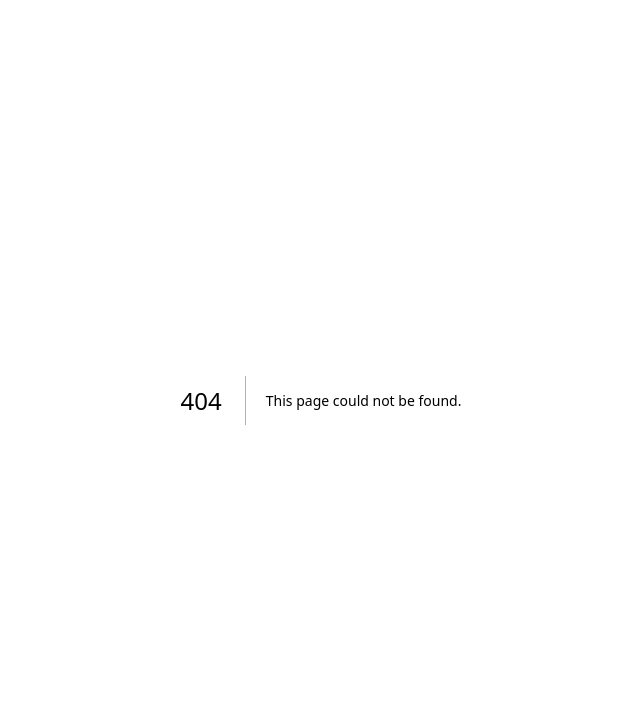
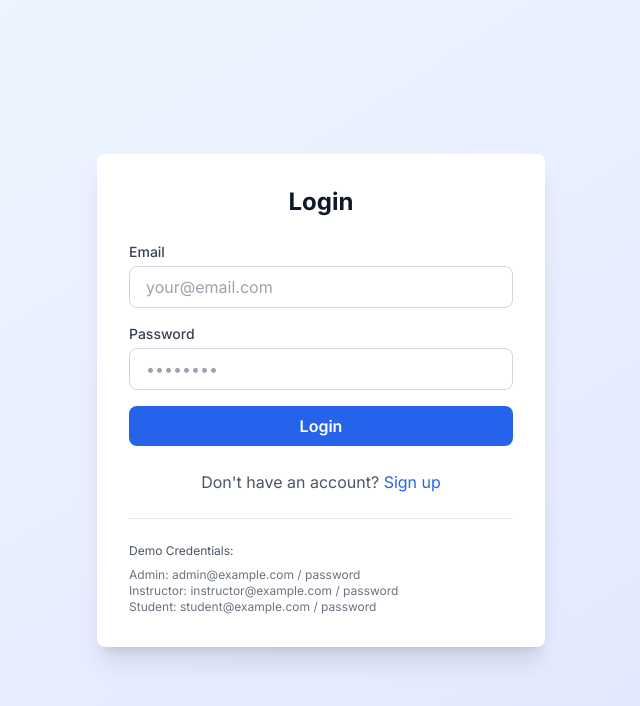
Before and after one commit to iwuzhu/kiro-ai-grading-system, a Next.js app in the folder frontend/: page /auth/login in a window 1280 px wide. Before the commit this address had no page. Shown: the top 706 px of the page, without its empty margins (319-959 px from the left). Built offline with nearby package versions, Linux system fonts and the light colour scheme.

Commit message:
feat: Add home page and auth pages

```diff
--- /dev/null
+++ b/frontend/src/app/auth/login/page.tsx
@@ -0,0 +1,95 @@
+'use client'
+
+import { useState } from 'react'
+import { useAuth } from '@/hooks/useAuth'
+import Link from 'next/link'
+
+export default function LoginPage() {
+  const { login, isLoading } = useAuth()
+  const [email, setEmail] = useState('')
+  const [password, setPassword] = useState('')
+  const [error, setError] = useState('')
+
+  const handleSubmit = async (e: React.FormEvent) => {
+    e.preventDefault()
+    setError('')
+
+    try {
+      await login(email, password)
+      window.location.href = '/dashboard'
+    } catch (err) {
+      setError(err instanceof Error ? err.message : 'Login failed')
+    }
+  }
+
+  return (
+    <div className="min-h-screen bg-gradient-to-br from-blue-50 to-indigo-100 flex items-center justify-center">
+      <div className="bg-white rounded-lg shadow-xl p-8 w-full max-w-md">
+        <h1 className="text-2xl font-bold text-gray-900 mb-6 text-center">
+          Login
+        </h1>
+
+        {error && (
+          <div className="bg-red-50 text-red-700 p-3 rounded-lg mb-4">
+            {error}
+          </div>
+        )}
+
+        <form onSubmit={handleSubmit} className="space-y-4">
+          <div>
+            <label className="block text-sm font-medium text-gray-700 mb-1">
+              Email
+            </label>
+            <input
+              type="email"
+              value={email}
+              onChange={(e) => setEmail(e.target.value)}
+              required
+              className="w-full px-4 py-2 border border-gray-300 rounded-lg focus:outline-none focus:ring-2 focus:ring-blue-500"
+              placeholder="your@email.com"
+            />
+          </div>
+
+          <div>
+            <label className="block text-sm font-medium text-gray-700 mb-1">
+              Password
+            </label>
+            <input
+              type="password"
+              value={password}
+              onChange={(e) => setPassword(e.target.value)}
+              required
+              className="w-full px-4 py-2 border border-gray-300 rounded-lg focus:outline-none focus:ring-2 focus:ring-blue-500"
+              placeholder="••••••••"
+            />
+          </div>
+
+          <button
+            type="submit"
+            disabled={isLoading}
+            className="w-full bg-blue-600 text-white py-2 rounded-lg font-semibold hover:bg-blue-700 disabled:bg-gray-400 transition"
+          >
+            {isLoading ? 'Logging in...' : 'Login'}
+          </button>
+        </form>
+
+        <div className="mt-6 text-center">
+          <p className="text-gray-600">
+            Don't have an account?{' '}
+            <Link href="/auth/signup" className="text-blue-600 hover:underline">
+              Sign up
+            </Link>
+          </p>
+        </div>
+
+        {/* Demo Credentials */}
+        <div className="mt-6 pt-6 border-t border-gray-200">
+          <p className="text-xs text-gray-600 mb-2">Demo Credentials:</p>
+          <p className="text-xs text-gray-500">Admin: admin@example.com / password</p>
+          <p className="text-xs text-gray-500">Instructor: instructor@example.com / password</p>
+          <p className="text-xs text-gray-500">Student: student@example.com / password</p>
+        </div>
+      </div>
+    </div>
+  )
+}
--- /dev/null
+++ b/frontend/src/app/auth/signup/page.tsx
@@ -0,0 +1,131 @@
+'use client'
+
+import { useState } from 'react'
+import Link from 'next/link'
+
+export default function SignupPage() {
+  const [formData, setFormData] = useState({
+    email: '',
+    password: '',
+    name: '',
+  })
+  const [error, setError] = useState('')
+  const [isLoading, setIsLoading] = useState(false)
+
+  const handleChange = (e: React.ChangeEvent<HTMLInputElement>) => {
+    setFormData({
+      ...formData,
+      [e.target.name]: e.target.value,
+    })
+  }
+
+  const handleSubmit = async (e: React.FormEvent) => {
+    e.preventDefault()
+    setError('')
+    setIsLoading(true)
+
+    try {
+      const response = await fetch(
+        `${process.env.NEXT_PUBLIC_API_URL}/auth/signup`,
+        {
+          method: 'POST',
+          headers: {
+            'Content-Type': 'application/json',
+          },
+          body: JSON.stringify(formData),
+        }
+      )
+
+      if (!response.ok) {
+        const data = await response.json()
+        throw new Error(data.error?.message || 'Signup failed')
+      }
+
+      window.location.href = '/auth/login?message=signup-success'
+    } catch (err) {
+      setError(err instanceof Error ? err.message : 'Signup failed')
+    } finally {
+      setIsLoading(false)
+    }
+  }
+
+  return (
+    <div className="min-h-screen bg-gradient-to-br from-blue-50 to-indigo-100 flex items-center justify-center">
+      <div className="bg-white rounded-lg shadow-xl p-8 w-full max-w-md">
+        <h1 className="text-2xl font-bold text-gray-900 mb-6 text-center">
+          Sign Up
+        </h1>
+
+        {error && (
+          <div className="bg-red-50 text-red-700 p-3 rounded-lg mb-4">
+            {error}
+          </div>
+        )}
+
+        <form onSubmit={handleSubmit} className="space-y-4">
+          <div>
+            <label className="block text-sm font-medium text-gray-700 mb-1">
+              Name
+            </label>
+            <input
+              type="text"
+              name="name"
+              value={formData.name}
+              onChange={handleChange}
+              required
+              className="w-full px-4 py-2 border border-gray-300 rounded-lg focus:outline-none focus:ring-2 focus:ring-blue-500"
+              placeholder="Your Name"
+            />
+          </div>
+
+          <div>
+            <label className="block text-sm font-medium text-gray-700 mb-1">
+              Email
+            </label>
+            <input
+              type="email"
+              name="email"
+              value={formData.email}
+              onChange={handleChange}
+              required
+              className="w-full px-4 py-2 border border-gray-300 rounded-lg focus:outline-none focus:ring-2 focus:ring-blue-500"
+              placeholder="your@email.com"
+            />
+          </div>
+
+          <div>
+            <label className="block text-sm font-medium text-gray-700 mb-1">
+              Password
+            </label>
+            <input
+              type="password"
+              name="password"
+              value={formData.password}
+              onChange={handleChange}
+              required
+              className="w-full px-4 py-2 border border-gray-300 rounded-lg focus:outline-none focus:ring-2 focus:ring-blue-500"
+              placeholder="••••••••"
+            />
+          </div>
+
+          <button
+            type="submit"
+            disabled={isLoading}
+            className="w-full bg-blue-600 text-white py-2 rounded-lg font-semibold hover:bg-blue-700 disabled:bg-gray-400 transition"
+          >
+            {isLoading ? 'Signing up...' : 'Sign Up'}
+          </button>
+        </form>
+
+        <div className="mt-6 text-center">
+          <p className="text-gray-600">
+            Already have an account?{' '}
+            <Link href="/auth/login" className="text-blue-600 hover:underline">
+              Login
+            </Link>
+          </p>
+        </div>
+      </div>
+    </div>
+  )
+}
--- a/frontend/src/app/page.tsx
+++ b/frontend/src/app/page.tsx
@@ -1,18 +1,97 @@
-export default function Home() {
+'use client'
+
+import { useEffect } from 'react'
+import { useAuth } from '@/hooks/useAuth'
+import { LoadingSpinner } from '@/components/common'
+import Link from 'next/link'
+
+export default function HomePage() {
+  const { user, isLoading, isAuthenticated } = useAuth()
+
+  useEffect(() => {
+    // Redirect authenticated users to dashboard
+    if (isAuthenticated && !isLoading) {
+      window.location.href = '/dashboard'
+    }
+  }, [isAuthenticated, isLoading])
+
+  if (isLoading) {
+    return (
+      <div className="flex items-center justify-center min-h-screen">
+        <LoadingSpinner message="Loading..." />
+      </div>
+    )
+  }
+
   return (
-    <main className="flex min-h-screen flex-col items-center justify-between p-24">
-      <div className="z-10 w-full max-w-5xl items-center justify-between font-mono text-sm">
-        <h1 className="text-4xl font-bold">AI Grading System</h1>
-        <p className="mt-4 text-gray-600">
-          Intelligent automated grading and plagiarism detection for educators
-        </p>
+    <div className="min-h-screen bg-gradient-to-br from-blue-50 to-indigo-100">
+      <div className="max-w-7xl mx-auto px-4 sm:px-6 lg:px-8 py-12">
+        {/* Header */}
+        <div className="text-center mb-12">
+          <h1 className="text-4xl font-bold text-gray-900 mb-4">
+            AI Grading System
+          </h1>
+          <p className="text-xl text-gray-600">
+            Intelligent automated grading and plagiarism detection for educators
+          </p>
+        </div>
 
-        <div className="mt-8">
-          <a href="/auth/login" className="bg-blue-500 text-white px-6 py-2 rounded">
+        {/* Auth Section */}
+        <div className="flex justify-center gap-4">
+          <Link
+            href="/auth/login"
+            className="bg-blue-600 text-white px-8 py-3 rounded-lg font-semibold hover:bg-blue-700 transition"
+          >
             Login
-          </a>
+          </Link>
+          <Link
+            href="/auth/signup"
+            className="bg-gray-200 text-gray-900 px-8 py-3 rounded-lg font-semibold hover:bg-gray-300 transition"
+          >
+            Sign Up
+          </Link>
+        </div>
+
+        {/* Features Section */}
+        <div className="mt-16 grid grid-cols-1 md:grid-cols-3 gap-8">
+          <div className="bg-white p-6 rounded-lg shadow">
+            <h3 className="text-lg font-semibold text-gray-900 mb-2">
+              Automated Grading
+            </h3>
+            <p className="text-gray-600">
+              AI-powered grading aligned with your rubrics
+            </p>
+          </div>
+          <div className="bg-white p-6 rounded-lg shadow">
+            <h3 className="text-lg font-semibold text-gray-900 mb-2">
+              Plagiarism Detection
+            </h3>
+            <p className="text-gray-600">
+              Comprehensive plagiarism and AI content detection
+            </p>
+          </div>
+          <div className="bg-white p-6 rounded-lg shadow">
+            <h3 className="text-lg font-semibold text-gray-900 mb-2">
+              Detailed Feedback
+            </h3>
+            <p className="text-gray-600">
+              Constructive, personalized feedback for each submission
+            </p>
+          </div>
+        </div>
+
+        {/* Status */}
+        <div className="mt-12 text-center">
+          <div className="bg-blue-50 border border-blue-200 rounded-lg p-6 inline-block">
+            <p className="text-sm text-blue-900">
+              ✓ Frontend is running at <code className="bg-blue-100 px-2 py-1 rounded">localhost:3000</code>
+            </p>
+            <p className="text-sm text-blue-900 mt-2">
+              Backend API at <code className="bg-blue-100 px-2 py-1 rounded">localhost:3001/api</code>
+            </p>
+          </div>
         </div>
       </div>
-    </main>
+    </div>
   )
 }
```
